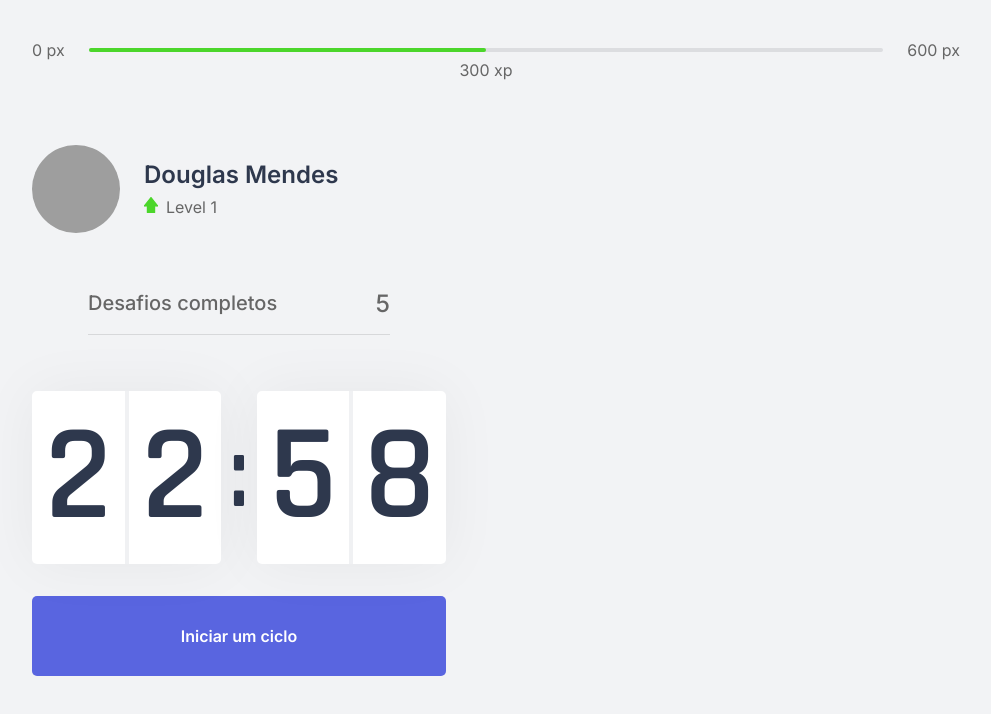
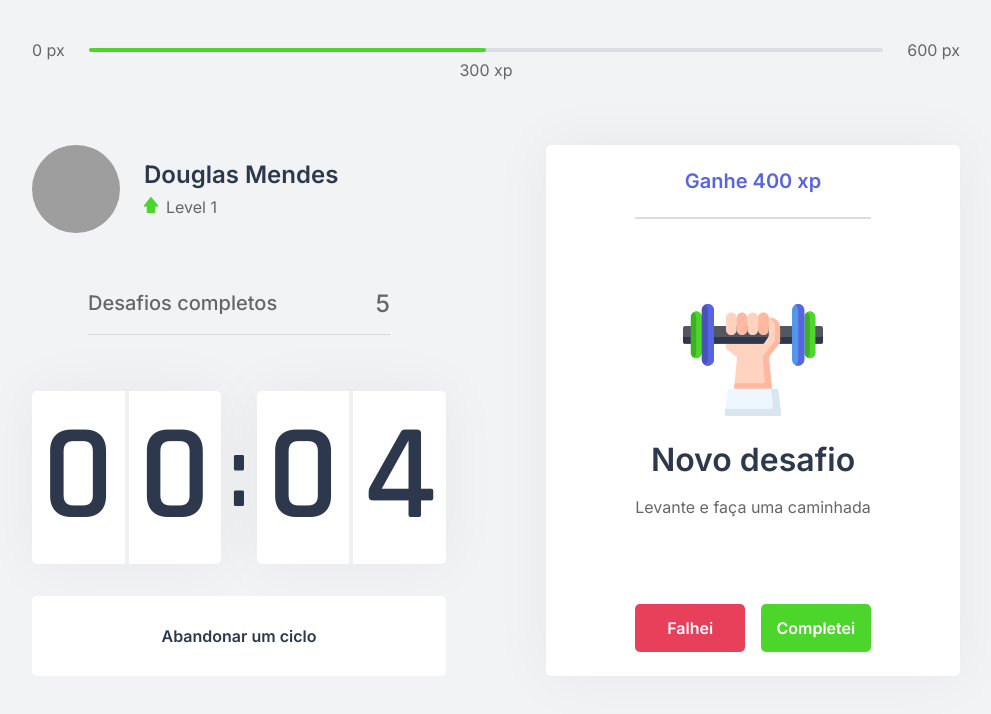
Before and after one commit to capudougmor/NextLevelWeek4, a Next.js app: page / in a window 1280 px wide. Both pictures are taken after a click on the button "Iniciar um ciclo". Shown: the top 714 px of the page, without its empty margins (144-1135 px from the left). Built offline with nearby package versions, Linux system fonts and the light colour scheme; grey boxes are pictures that could not be loaded.

Commit message:
create component challengeBox

```diff
--- /dev/null
+++ b/src/components/ChallengeBox.tsx
@@ -0,0 +1,46 @@
+import styles from '../styles/components/ChallengeBox.module.css'
+
+
+
+export function ChallengeBox() {
+  const hasActiveChallenge = true
+
+  return (
+    <div className={styles.container}>
+      {hasActiveChallenge ? (
+        <div className={styles.challengeActive}>
+          <header>Ganhe 400 xp</header>
+
+          <main>
+            <img src="icons/body.svg" />
+            <strong>Novo desafio</strong>
+            <p>Levante e faça uma caminhada</p>
+          </main>
+
+          <footer>
+            <button
+              type='button'
+              className={styles.challengeFaileButton}
+            >
+              Falhei
+            </button>
+            <button
+              type='button'
+              className={styles.challengeSuceededButton}
+            >
+              Completei
+            </button>
+          </footer>
+        </div>
+      ) : (
+          <div className={styles.challengeNotActive}>
+            <strong>Inicie um ciclo para receber desafios a serem completados</strong>
+            <p>
+              <img src="icons/level-up.svg" alt="Level-up" />
+                Avance de level completando desafios.
+              </p>
+          </div>
+        )}
+    </div>
+  )
+}
--- a/src/components/Countdown.tsx
+++ b/src/components/Countdown.tsx
@@ -1,9 +1,12 @@
 import { useEffect, useState } from 'react'
 import styles from '../styles/components/Countdown.module.css'
 
+let countdownTimeout: NodeJS.Timeout
+
 export function Countdown() {
-  const [time,setTime] = useState(23 * 60)
-  const [active, setActive] = useState(false)
+  const [time, setTime] = useState(0.1 * 60)
+  const [isActive, setIsActive] = useState(false)
+  const [hasFinished, setHasFinished] = useState(false)
 
   const minutes = Math.floor(time / 60)
   const seconds = time % 60
@@ -12,16 +15,27 @@
   const [secondLeft, secondRight] = String(seconds).padStart(2, '0').split('')
 
   function startCountdown() {
-    setActive(true)
+    setIsActive(true)
+  }
+
+  function resetCountdown() {
+    clearTimeout(countdownTimeout)
+    setIsActive(false)
+    setTime(25 * 60)
   }
 
   useEffect(() => {
-    if(active && time > 0) {
-      setTimeout(() => {
-        setTime(time - 1)
+    if (isActive && time > 0) {
+      countdownTimeout = setTimeout(() => {
+        setTime((prevState) => prevState - 1)
       }, 1000);
+    } else if (isActive && time == 0) {
+      setHasFinished(true)
+      setIsActive(false)
+      console.log('ok');
+
     }
-  }, [active, time])
+  }, [isActive, time])
 
 
   return (
@@ -38,6 +52,25 @@
         </div>
       </div>
 
+      { hasFinished ? (
+        <button
+          disabled
+          className={styles.countdownButton}
+        >
+          Ciclo encerrado
+        </button>
+
+      ) : (
+        <>
+          { isActive ? (
+            <button
+              type="button"
+              className={`${styles.countdownButton} ${styles.countdownButtonActive}`}
+              onClick={resetCountdown}
+            >
+              Abandonar um ciclo
+            </button>
+          ) : (
               <button
                 type="button"
                 className={styles.countdownButton}
@@ -45,6 +78,10 @@
               >
                 Iniciar um ciclo
               </button>
+            )}
+        </>
+      )}
+
     </div>
   )
 }
--- a/src/pages/index.tsx
+++ b/src/pages/index.tsx
@@ -1,5 +1,6 @@
 
 import Head from 'next/head';
+import { ChallengeBox } from '../components/ChallengeBox';
 import { CompletedChallenger } from '../components/CompletedChallenger';
 import { Countdown } from '../components/Countdown';
 import ExperienceBar from "../components/ExperienceBar";
@@ -22,7 +23,7 @@
           <Countdown />
         </div>
         <div>
-
+          <ChallengeBox />
         </div>
       </section>
     </div>
--- /dev/null
+++ b/src/styles/components/ChallengeBox.module.css
@@ -0,0 +1,106 @@
+.container {
+  height: 100%;
+
+  background: var(--white);
+  border-radius: 5px;
+  box-shadow: 0 0 60px rgba(0, 0, 0, 0.05);
+  padding: 1.5rem 2rem;
+
+  display: flex;
+  flex-direction: column;
+  align-items: center;
+  justify-content: center;
+
+  text-align: center;
+}
+
+.challengeNotActive {
+  display: flex;
+  flex-direction: column;
+  justify-content: space-between;
+}
+
+.challengeNotActive strong{
+  font-size: 1.5rem;
+  font-weight: 500;
+  line-height: 1.4;
+}
+
+.challengeNotActive p {
+  display: flex;
+  flex-direction: column;
+  align-items: center;
+  line-height: 1.4;
+}
+.challengeNotActive p img {
+  margin: 2rem 0;
+}
+
+.challengeActive {
+  height: 100%;
+
+  display: flex;
+  flex-direction: column;
+}
+
+.challengeActive header {
+  color: var(--blue);
+  font-weight: 600;
+  font-size: 1.25rem;
+  padding: 0 2rem 1.5rem;
+  border-bottom: 2px solid var(--gray-line);
+}
+
+.challengeActive main {
+  flex: 1;
+  display: flex;
+  flex-direction: column;
+  align-items: center;
+  justify-content: center;
+}
+
+.challengeActive main strong {
+  color: var(--title);
+  font-weight: 600;
+  font-size: 2rem;
+  margin: 1.5rem 0 1rem;
+}
+
+.challengeActive main p {
+  line-height: 1.5;
+}
+
+.challengeActive footer {
+  display: grid;
+  grid-template-columns: 1fr 1fr;
+  gap: 1rem;
+}
+
+.challengeActive footer button {
+  height: 3rem;
+
+  display: flex;
+  align-items: center;
+  justify-content: center;
+
+  border: 0;
+  border-radius: 5px;
+
+  color: var(--white);
+  font-size: 1rem;
+  font-weight: 600;
+
+  transition: opacity 0.2s;
+}
+
+.challengeActive footer button.challengeFaileButton {
+  background: var(--red);
+}
+
+.challengeActive footer button.challengeSuceededButton {
+  background: var(--green);
+}
+
+.challengeActive footer button:hover {
+  opacity: 0.9;
+}
--- a/src/styles/components/Countdown.module.css
+++ b/src/styles/components/Countdown.module.css
@@ -57,7 +57,23 @@
   transition: background-color 0.2s;
 }
 
-.countdownButton:hover {
+.countdownButton:not(:disabled):hover {
   background: var(--blue-dark);
+}
 
+.countdownButtonActive {
+  background: var(--white);
+  color: var(--title);
 }
+
+.countdownButtonActive:not(:disabled):hover {
+  background: var(--red);
+  color: var(--white);
+}
+
+.countdownButton:disabled {
+  background: var(--white);
+  color: var(--text);
+  cursor: not-allowed;
+  border-bottom: 5px solid var(--green);
+}
```
Lines whose indentation alone changed are shown as unchanged.
